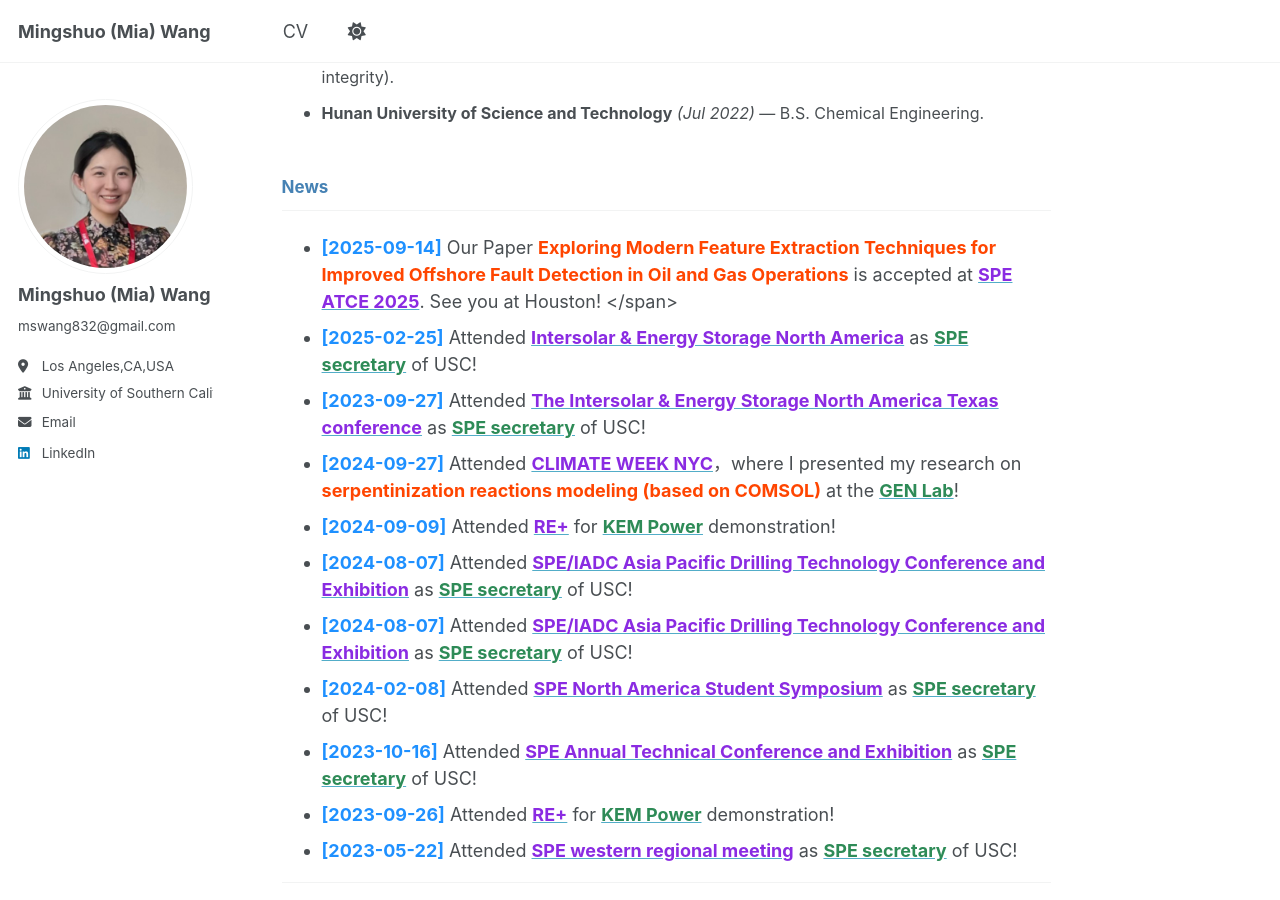
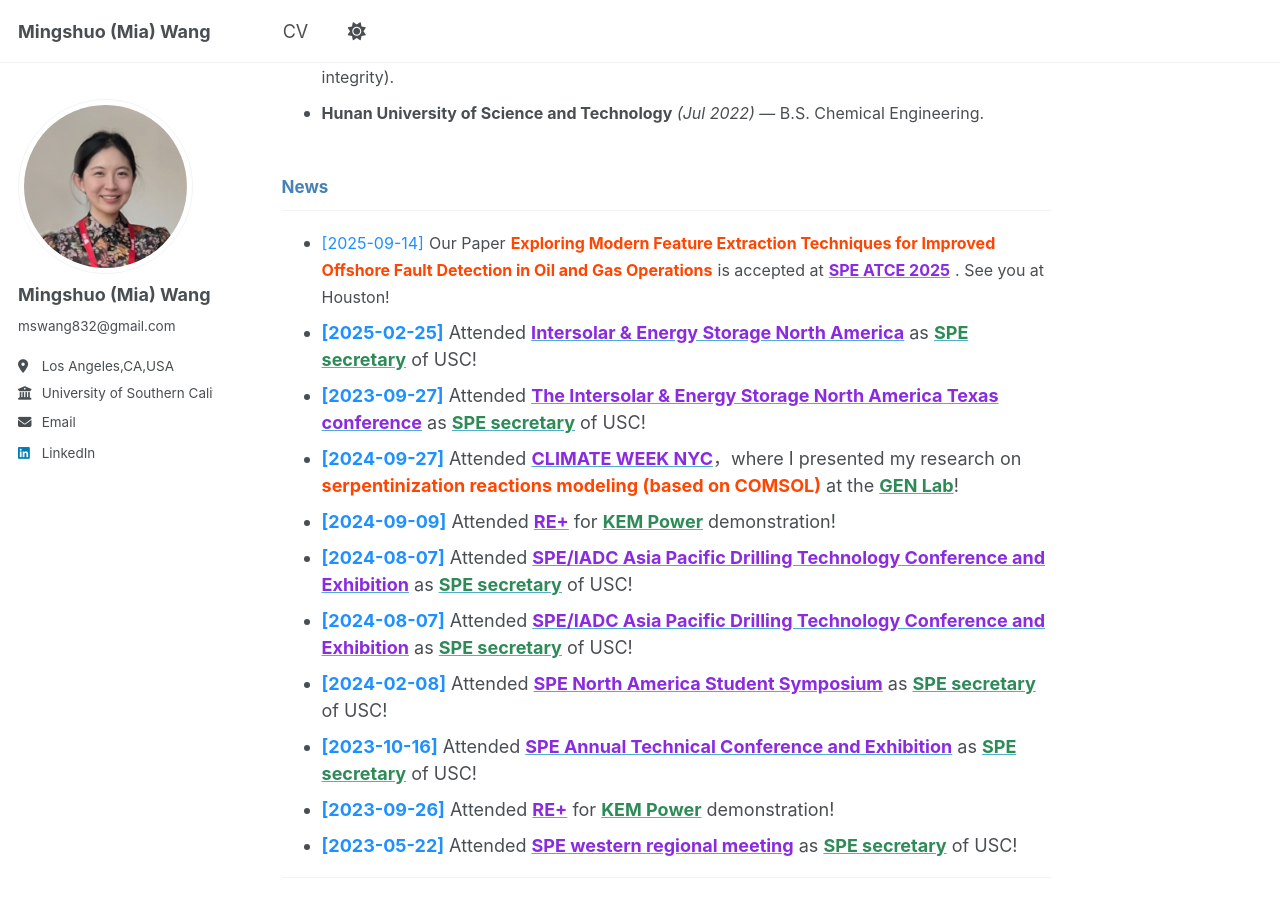
Before and after one commit to Miawang32/Miawang32.github.io, a Jekyll site: the page built from _pages/about.md, in a window 1280 px wide and 900 px high, scrolled down 631 px. Built offline with Jekyll 4.4.1, drawn with Linux system fonts in a browser that asks for light colours; a script that is not in the unit is left out.

Commit message:
Update about.md

```diff
--- a/_pages/about.md
+++ b/_pages/about.md
@@ -33,9 +33,12 @@ With a blend of technical, analytical, and management skills, I am passionate ab
 
 
 ## <span style="color: #4682B4;font-size:17px">News</span>
-<span style="font-size:16px">
-- **<span style="color: #1E90FF;">[2025-09-14]</span>** Our Paper <span style="color: #FF4500;">**Exploring Modern Feature Extraction Techniques for Improved Offshore Fault Detection in Oil and Gas Operations**</span> is accepted at [<span style="color: #8A2BE2;">**SPE ATCE 2025**</span>](https://www.atce.org/). See you at Houston!
-</span>
+- <span style="font-size:16px; color:#1E90FF;">[2025-09-14]</span>
+  <span style="font-size:16px;">Our Paper</span>
+  <span style="font-size:16px; color:#FF4500;"><b>Exploring Modern Feature Extraction Techniques for Improved Offshore Fault Detection in Oil and Gas Operations</b></span>
+  <span style="font-size:16px;">is accepted at</span>
+  <a href="https://www.atce.org/"><span style="font-size:16px; color:#8A2BE2;"><b>SPE ATCE 2025</b></span></a>
+  <span style="font-size:16px;">. See you at Houston!</span>
 - **<span style="color: #1E90FF;">[2025-02-25]</span>** Attended [<span style="color: #8A2BE2;">**Intersolar & Energy Storage North America**</span>](https://www.iesna.com/flagship/) as [<span style="color: #2E8B57;">**SPE secretary**</span>]([https://higherlogicdownload.s3.amazonaws.com/SPE/47b8184c-7e3f-4b2b-8fa9-01533b4c4539/UploadedFiles/apOlE4zxS6ykwGQj41RN_LASPEOct2023Newsletter.pdf]) of USC!
 - **<span style="color: #1E90FF;">[2023-09-27]</span>** Attended [<span style="color: #8A2BE2;">**The Intersolar & Energy Storage North America Texas conference**</span>](https://www.iesna.com/flagship/) as [<span style="color: #2E8B57;">**SPE secretary**</span>]([https://higherlogicdownload.s3.amazonaws.com/SPE/47b8184c-7e3f-4b2b-8fa9-01533b4c4539/UploadedFiles/apOlE4zxS6ykwGQj41RN_LASPEOct2023Newsletter.pdf]) of USC!
 - **<span style="color: #1E90FF;">[2024-09-27]</span>** Attended [<span style="color: #8A2BE2;">**CLIMATE WEEK NYC**</span>](https://www.climateweeknyc.org/news/its-time-highlights-climate-week-nyc)，where I presented my research on <span style="color: #FF4500;">**serpentinization reactions modeling (based on COMSOL)**</span> at the [<span style="color: #2E8B57;">**GEN Lab**</span>]([https://gemlab.usc.edu/])!
```
